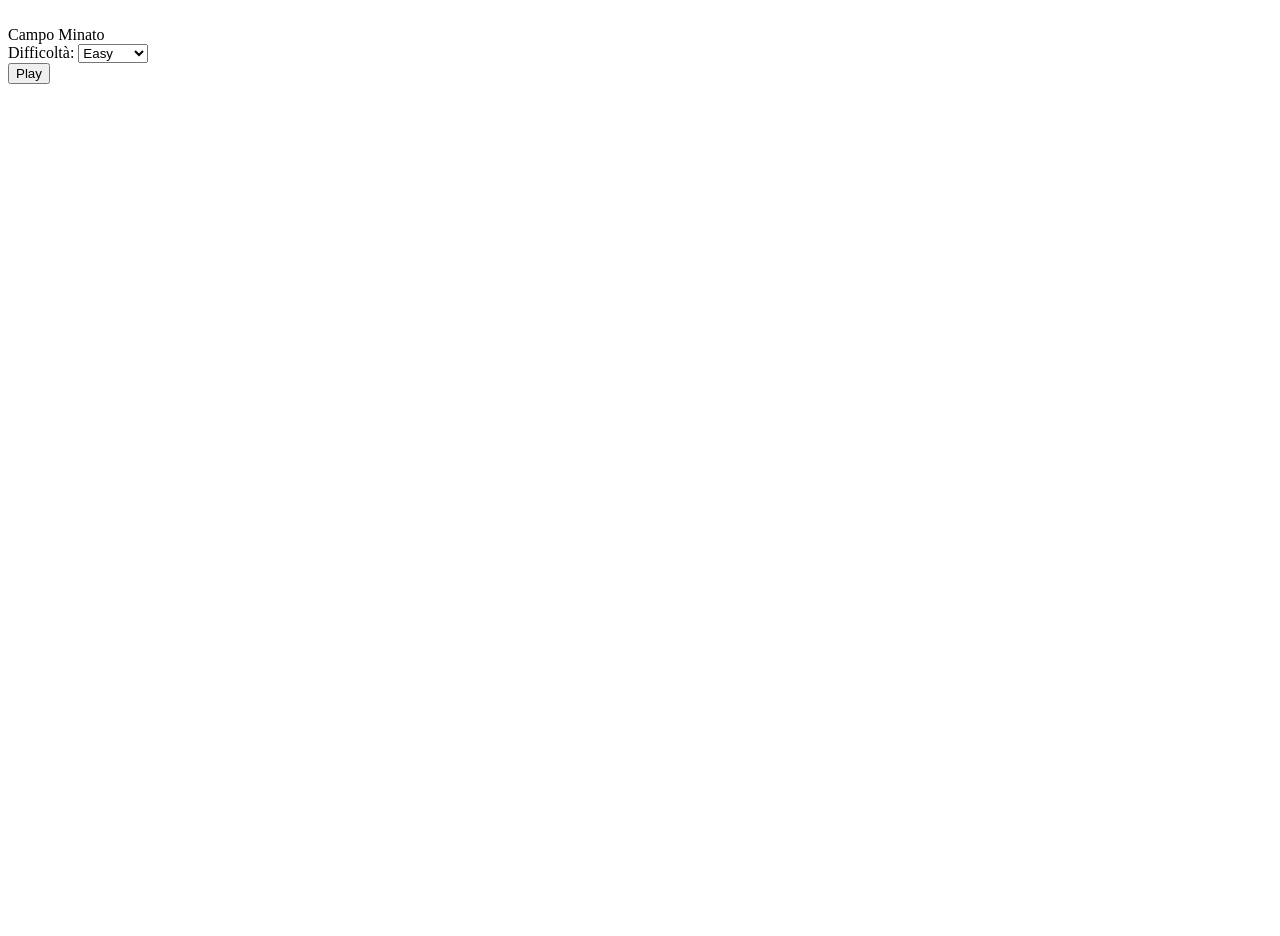
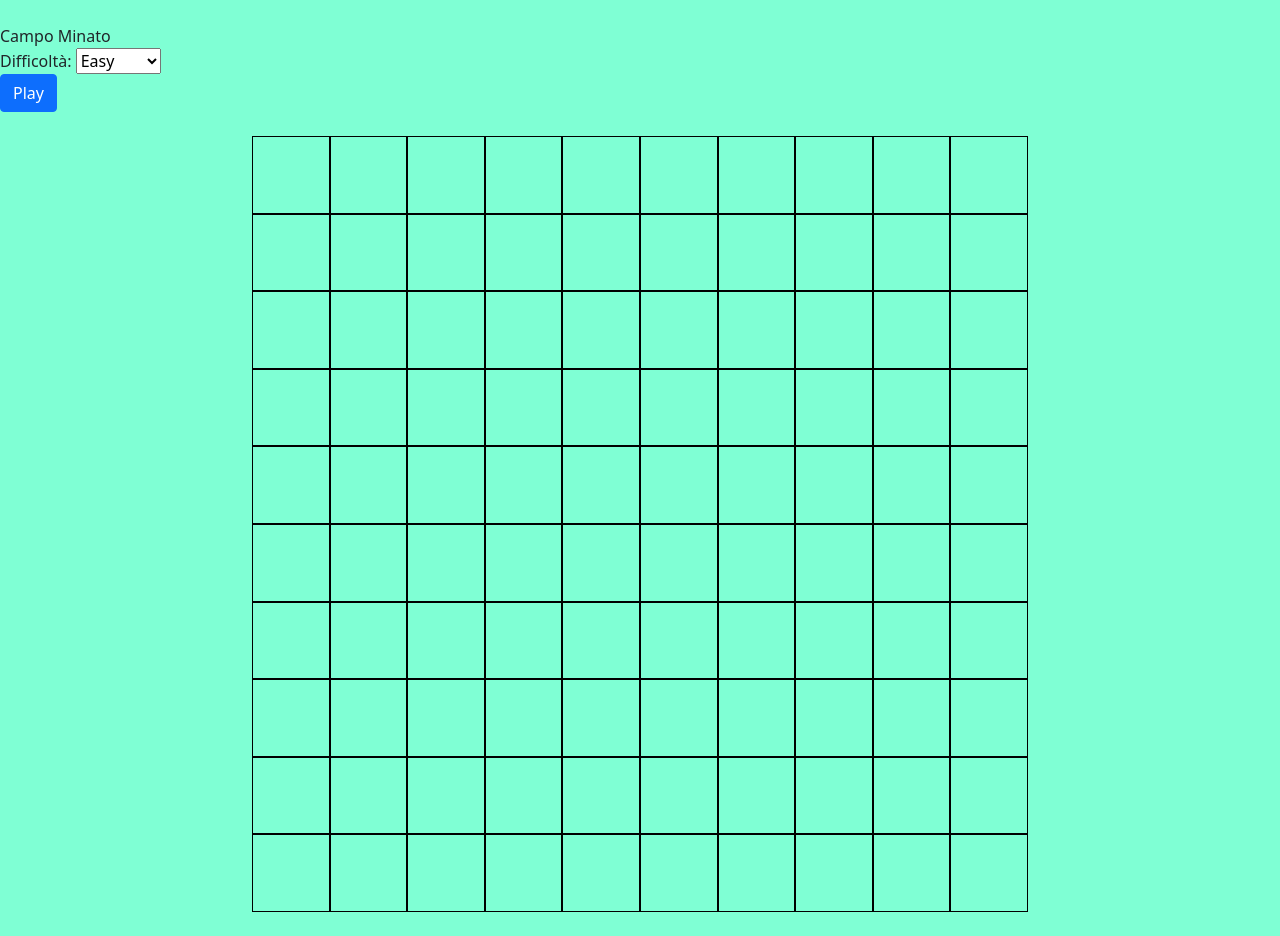
Before and after one commit to N1kola0s/js-campominato-grid, a plain HTML site: page index.html in a window 1280 px wide. Before the commit the page ends 800 px from the top, so only its background shows below. Drawn offline with nearby package versions, Linux system fonts and the light colour scheme.

Commit message:
add functions for generate grid and select cells

```diff
--- a/assets/css/style.css
+++ b/assets/css/style.css
@@ -0,0 +1,24 @@
+
+body {
+    background-color: aquamarine;
+}
+
+.container {
+    width: 800px;
+    margin:auto;
+}
+
+
+.cell {
+    width: calc(100% / 10);
+    aspect-ratio: 1 / 1;
+    border: 1px solid black;
+    color:black;
+    display:  flex;
+    align-items: center;
+    justify-content: center;
+}
+
+.active{
+    background-color:cornflowerblue ;
+}
--- a/assets/js/main.js
+++ b/assets/js/main.js
@@ -6,10 +6,11 @@ con difficoltà 2 => tra 1 e 81
 con difficoltà 3 => tra 1 e 49
 Quando l'utente clicca su ogni cella, la cella cliccata si colora di azzurro. */
 
-const btn = document.getElementById ("play");
+/* const btn = document.getElementById ("play");
 
-btn.addEventListener ("click", function(){
-    /* console.log("click") */
+btn.addEventListener ("click", function GenerateGrid(selector){
+
+    console.log("click")
 
 
 
@@ -18,4 +19,53 @@ btn.addEventListener ("click", function(){
 
 
 
-})
+
+}) */
+
+
+
+function generateGrid (selector, tag_name, class_name, limit) {
+
+    const cellsElement = document.querySelector(selector)
+
+    for(let i = 1; i <= limit; i++) {
+
+        const cell = document.createElement(tag_name);
+        cell.classList.add(class_name);
+        cellsElement.append(cell);
+
+    }
+
+}
+
+
+
+
+generateGrid(".cells", "div", "cell", 100);
+
+
+function selectElements (selector, active_class){
+    //creo una variabile in cui c'è una lista con tutte le mie celle
+
+    const cells = document.querySelectorAll(selector);
+
+    //creo un ciclo for il cui limite è la lunghezza della lista di celle, che mi permetterà di selezionare le singole celle della lista
+
+    for (let i = 0; i < cells.length; i++) {
+        const cellItem = cells[i];
+        /* console.log(cellItem); */
+
+
+        //creo una funzione che mi permette di aggiungere al singolo oggetto un evento al click
+        cellItem.addEventListener("click", function(){
+
+        console.log(this, i);
+        this.classList.add(active_class);
+    })
+
+}
+
+}
+
+
+selectElements (".cell", "active")
--- a/index.html
+++ b/index.html
@@ -5,6 +5,14 @@
     <meta http-equiv="X-UA-Compatible" content="IE=edge">
     <meta name="viewport" content="width=device-width, initial-scale=1.0">
     <title>campominato</title>
+
+    <!-- Bootstrap Css -->
+
+    <link href="https://cdn.jsdelivr.net/npm/bootstrap@5.1.3/dist/css/bootstrap.min.css" rel="stylesheet" integrity="sha384-1BmE4kWBq78iYhFldvKuhfTAU6auU8tT94WrHftjDbrCEXSU1oBoqyl2QvZ6jIW3" crossorigin="anonymous">
+
+    <!-- style  -->
+
+    <link rel="stylesheet" href="./assets/css/style.css">
 </head>
 <body>
 
@@ -23,7 +31,7 @@
         </div>
 
 
-        <div = level>
+        <form class= "level">
 
             <label for="" class="difficult">
 
@@ -32,7 +40,7 @@
             </label>
             <!-- ./difficult -->
 
-            <select name="" id="selector">
+            <select name="" class="selector">
                 <option value="" class="easy">
                     Easy
                 </option>
@@ -49,7 +57,7 @@
             </select>
             <!-- #selector -->
 
-            <div class="actions mt-4 d-flex justify-content-center">
+            <div class="actions">
 
                 <button id="play" type="button" class="btn btn-primary">Play</button>
                 <!-- /#play -->
@@ -58,7 +66,7 @@
             <!-- ./actions -->
 
 
-        </div>
+        </form>
         <!-- ./level -->
 
     </header>
@@ -66,9 +74,15 @@
 
     <main id="site_main">
 
-        <div class="grid">
-            <div class="cells"></div>
+        <div class="container my-4">
+
+            <div class="cells d-flex flex-wrap">
+
+            </div>
+
         </div>
+
+
 
 
     </main>
```
